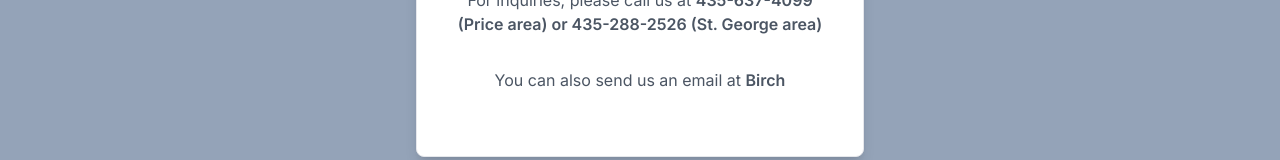
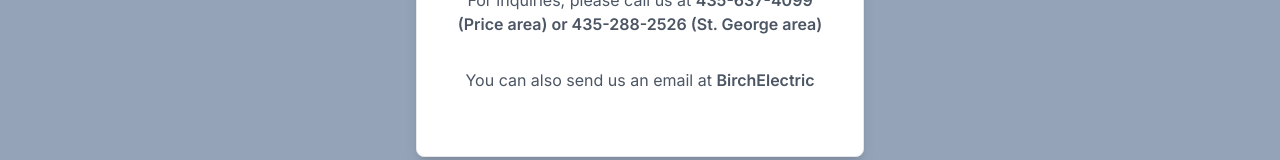
Before and after one commit to Kobeanderson51/birchelectric, a Next.js app: page / in a window 1280 px wide. Shown: the part 3932-4092 px from the top of the page. Built offline with nearby package versions, Linux system fonts and the light colour scheme.

Commit message:
birchelectric

```diff
--- a/src/app/components/contact.js
+++ b/src/app/components/contact.js
@@ -8,7 +8,7 @@
                 </p>
                 <p className="mb-8 text-gray-600 text-center">
                     You can also send us an email at <span className="font-semibold">
-                        <a href="mailto:">Birch</a>
+                        <a href="mailto:">BirchElectric</a>
                     </span>
                 </p>
             </div>
```
